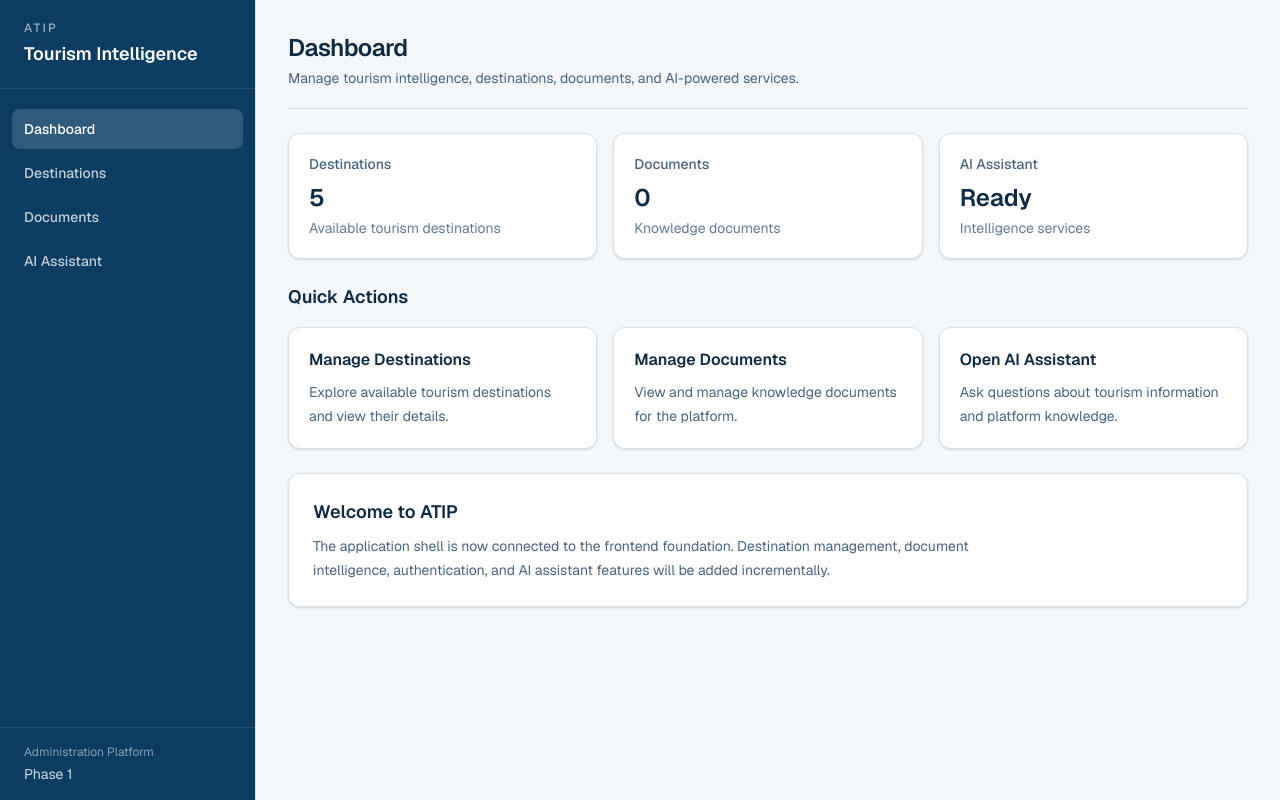
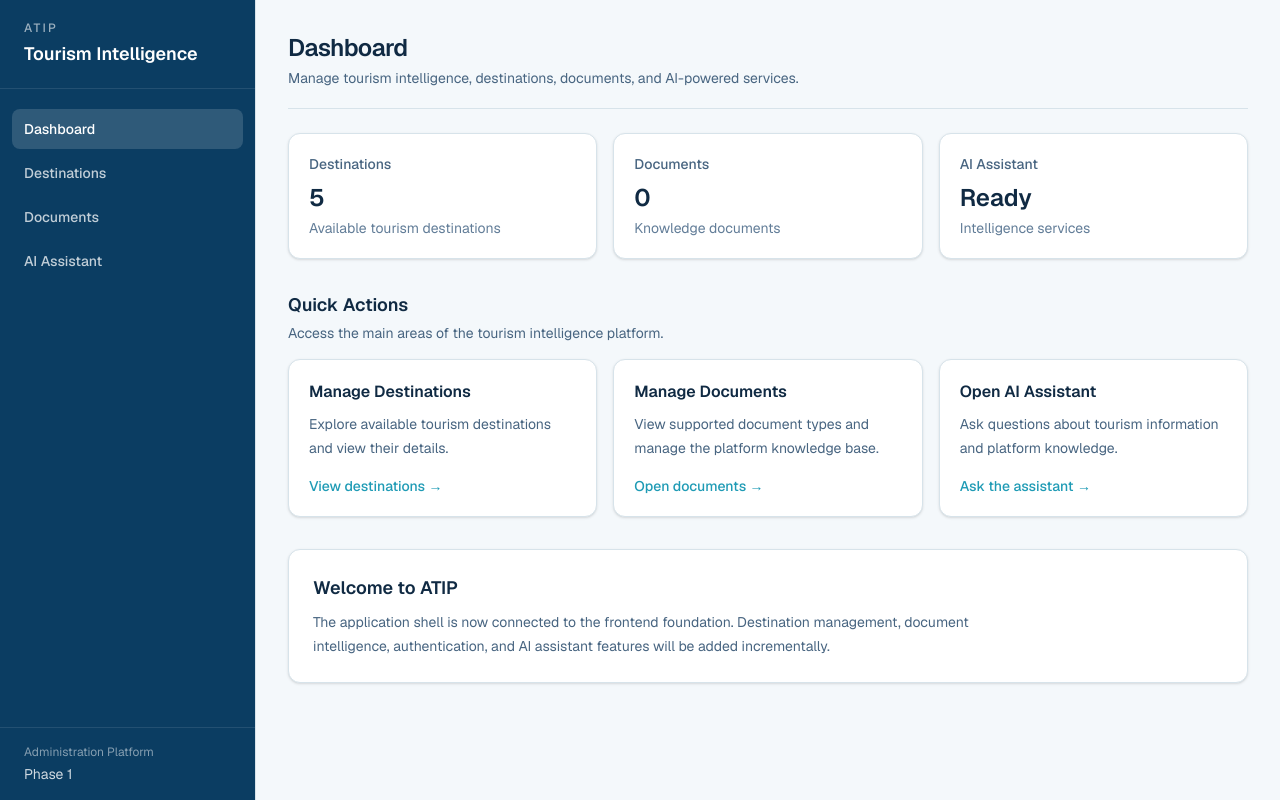
Before and after one commit to ImranManshaAI/ai-tourism-intelligence-platform, a Next.js app in the folder frontend/: page / in a window 1280 px wide. Built offline with nearby package versions, Linux system fonts and the light colour scheme.

Commit message:
feat(frontend): improve dashboard quick actions

```diff
--- a/frontend/app/page.tsx
+++ b/frontend/app/page.tsx
@@ -37,12 +37,16 @@ export default function Home() {
             <p className="text-xs font-medium uppercase tracking-[0.2em] text-white/60">
               ATIP
             </p>
+
             <h2 className="mt-1 text-lg font-semibold">
               Tourism Intelligence
             </h2>
           </div>
 
-          <nav className="flex-1 px-3 py-5" aria-label="Main navigation">
+          <nav
+            className="flex-1 px-3 py-5"
+            aria-label="Main navigation"
+          >
             <div className="space-y-1">
               {navigationItems.map((item, index) => (
                 <Link
@@ -61,8 +65,13 @@ export default function Home() {
           </nav>
 
           <div className="border-t border-white/10 px-6 py-4">
-            <p className="text-xs text-white/50">Administration Platform</p>
-            <p className="mt-1 text-sm text-white/80">Phase 1</p>
+            <p className="text-xs text-white/50">
+              Administration Platform
+            </p>
+
+            <p className="mt-1 text-sm text-white/80">
+              Phase 1
+            </p>
           </div>
         </aside>
 
@@ -71,6 +80,7 @@ export default function Home() {
             <p className="text-xs font-medium uppercase tracking-[0.2em] text-text-muted">
               ATIP
             </p>
+
             <p className="mt-1 font-semibold text-text-primary">
               Tourism Intelligence
             </p>
@@ -103,15 +113,23 @@ export default function Home() {
               ))}
             </section>
 
-            <section className="mt-6">
-              <h2 className="text-lg font-semibold text-text-primary">
-                Quick Actions
-              </h2>
+            <section className="mt-8">
+              <div className="flex items-center justify-between gap-4">
+                <div>
+                  <h2 className="text-lg font-semibold text-text-primary">
+                    Quick Actions
+                  </h2>
+
+                  <p className="mt-1 text-sm text-text-secondary">
+                    Access the main areas of the tourism intelligence platform.
+                  </p>
+                </div>
+              </div>
 
               <div className="mt-4 grid gap-4 md:grid-cols-3">
                 <Link
                   href="/destinations"
-                  className="block rounded-xl focus-visible:outline-none focus-visible:ring-2 focus-visible:ring-ring focus-visible:ring-offset-2"
+                  className="group block rounded-xl focus-visible:outline-none focus-visible:ring-2 focus-visible:ring-ring focus-visible:ring-offset-2"
                 >
                   <Card className="h-full p-5 transition-shadow hover:shadow-md">
                     <h3 className="text-base font-semibold text-text-primary">
@@ -122,12 +140,16 @@ export default function Home() {
                       Explore available tourism destinations and view their
                       details.
                     </p>
+
+                    <p className="mt-4 text-sm font-medium text-accent">
+                      View destinations →
+                    </p>
                   </Card>
                 </Link>
 
                 <Link
                   href="/documents"
-                  className="block rounded-xl focus-visible:outline-none focus-visible:ring-2 focus-visible:ring-ring focus-visible:ring-offset-2"
+                  className="group block rounded-xl focus-visible:outline-none focus-visible:ring-2 focus-visible:ring-ring focus-visible:ring-offset-2"
                 >
                   <Card className="h-full p-5 transition-shadow hover:shadow-md">
                     <h3 className="text-base font-semibold text-text-primary">
@@ -135,14 +157,19 @@ export default function Home() {
                     </h3>
 
                     <p className="mt-2 text-sm leading-6 text-text-secondary">
-                      View and manage knowledge documents for the platform.
+                      View supported document types and manage the platform
+                      knowledge base.
+                    </p>
+
+                    <p className="mt-4 text-sm font-medium text-accent">
+                      Open documents →
                     </p>
                   </Card>
                 </Link>
 
                 <Link
                   href="/ai-assistant"
-                  className="block rounded-xl focus-visible:outline-none focus-visible:ring-2 focus-visible:ring-ring focus-visible:ring-offset-2"
+                  className="group block rounded-xl focus-visible:outline-none focus-visible:ring-2 focus-visible:ring-ring focus-visible:ring-offset-2"
                 >
                   <Card className="h-full p-5 transition-shadow hover:shadow-md">
                     <h3 className="text-base font-semibold text-text-primary">
@@ -153,12 +180,16 @@ export default function Home() {
                       Ask questions about tourism information and platform
                       knowledge.
                     </p>
+
+                    <p className="mt-4 text-sm font-medium text-accent">
+                      Ask the assistant →
+                    </p>
                   </Card>
                 </Link>
               </div>
             </section>
 
-            <section className="mt-6">
+            <section className="mt-8">
               <Card className="p-6">
                 <h2 className="text-lg font-semibold text-text-primary">
                   Welcome to ATIP
```
